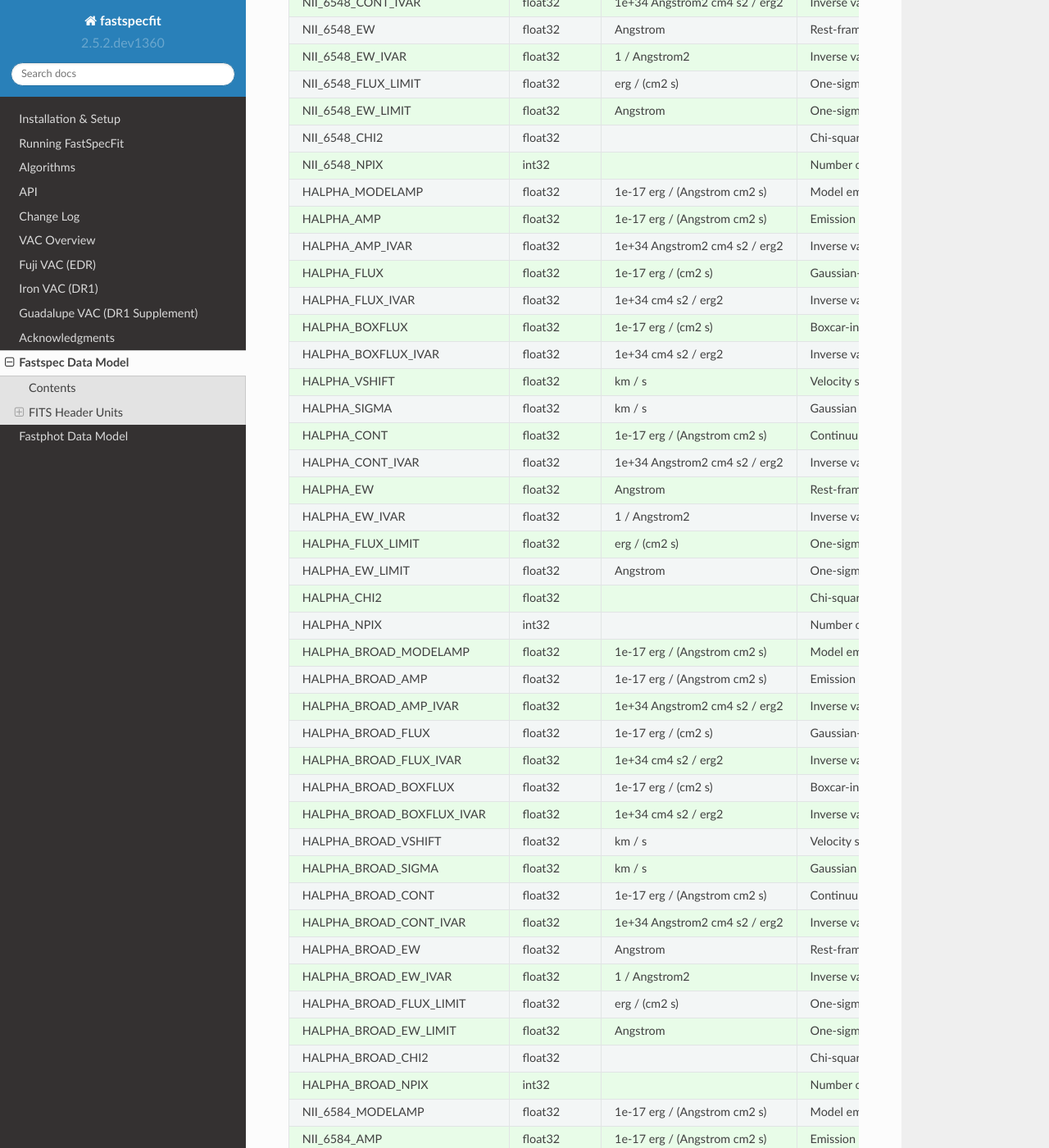
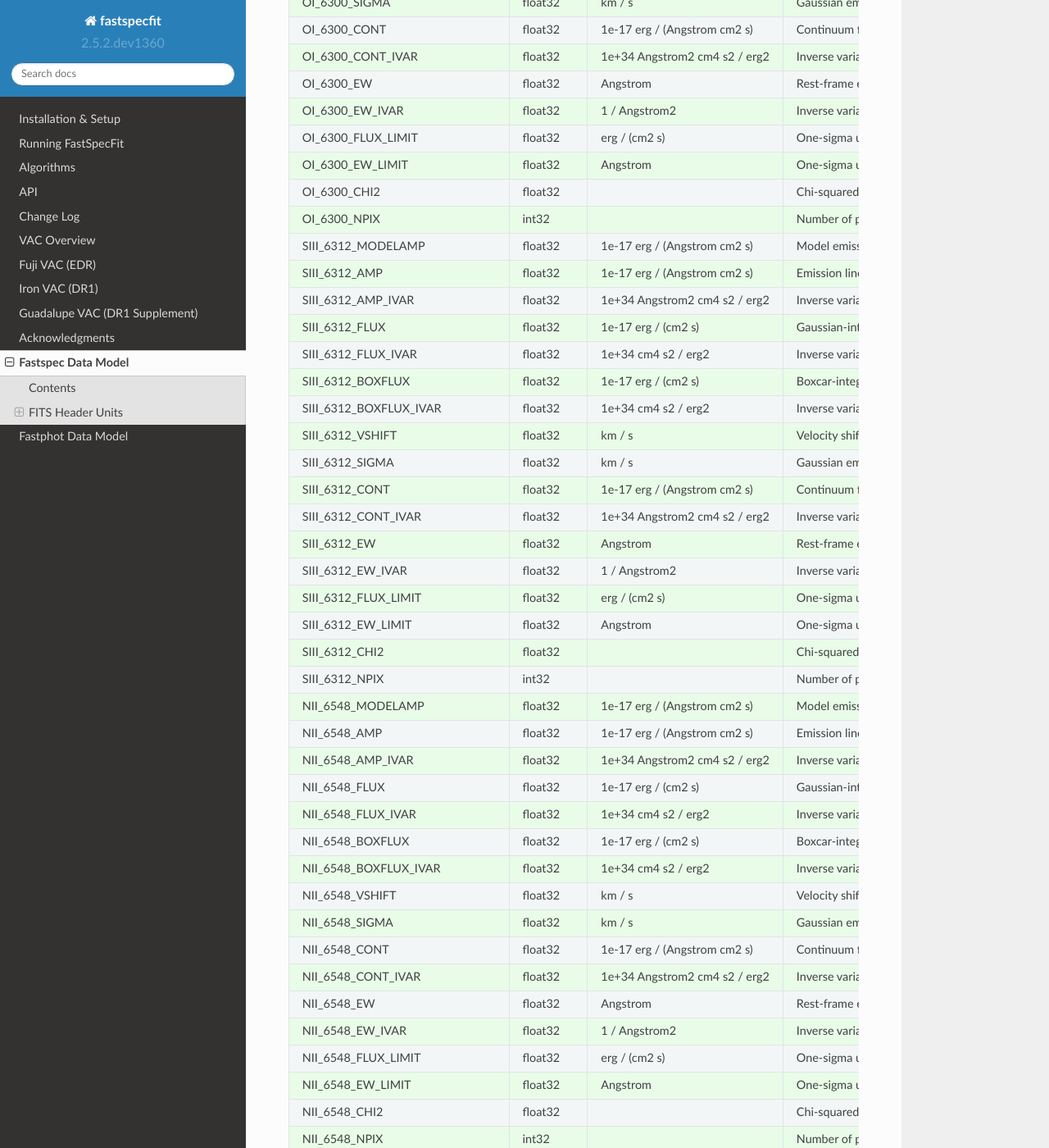
Before and after one commit to desihub/fastspecfit, a Sphinx documentation site: the page built from doc/fastspec.rst, in a window 1280 px wide and 1400 px high, scrolled down 23862 px. Shown: the whole window at 82% size. Built offline with Sphinx 7.4.7 and the Read the Docs theme 2.0.0, drawn with Linux system fonts in a browser that asks for light colours; some of the changed text lies outside the part shown.

Commit message:
more data model cleanup

```diff
--- a/doc/fastspec.rst
+++ b/doc/fastspec.rst
@@ -212,6 +212,23 @@ Name                         Type         Units                         Descript
             LYALPHA_EW_LIMIT      float32                      Angstrom One-sigma upper limit on the emission line equivalent width.
                 LYALPHA_CHI2      float32                               Chi-squared of the line-fit.
                 LYALPHA_NPIX        int32                               Number of pixels attributed to the emission line.
+            NV_1240_MODELAMP      float32  1e-17 erg / (Angstrom cm2 s) Model emission-line amplitude.
+                 NV_1240_AMP      float32  1e-17 erg / (Angstrom cm2 s) Emission line amplitude.
+            NV_1240_AMP_IVAR      float32 1e+34 Angstrom2 cm4 s2 / erg2 Inverse variance of line-amplitude.
+                NV_1240_FLUX      float32           1e-17 erg / (cm2 s) Gaussian-integrated emission-line flux.
+           NV_1240_FLUX_IVAR      float32           1e+34 cm4 s2 / erg2 Inverse variance of integrated flux.
+             NV_1240_BOXFLUX      float32           1e-17 erg / (cm2 s) Boxcar-integrated emission-line flux.
+        NV_1240_BOXFLUX_IVAR      float32           1e+34 cm4 s2 / erg2 Inverse variance of boxcar-integrated flux.
+              NV_1240_VSHIFT      float32                        km / s Velocity shift relative to Z.
+               NV_1240_SIGMA      float32                        km / s Gaussian emission-line width.
+                NV_1240_CONT      float32  1e-17 erg / (Angstrom cm2 s) Continuum flux at line center.
+           NV_1240_CONT_IVAR      float32 1e+34 Angstrom2 cm4 s2 / erg2 Inverse variance of continuum flux.
+                  NV_1240_EW      float32                      Angstrom Rest-frame emission-line equivalent width.
+             NV_1240_EW_IVAR      float32                 1 / Angstrom2 Inverse variance of equivalent width.
+          NV_1240_FLUX_LIMIT      float32                 erg / (cm2 s) One-sigma upper limit on the emission line flux.
+            NV_1240_EW_LIMIT      float32                      Angstrom One-sigma upper limit on the emission line equivalent width.
+                NV_1240_CHI2      float32                               Chi-squared of the line-fit.
+                NV_1240_NPIX        int32                               Number of pixels attributed to the emission line.
             OI_1304_MODELAMP      float32  1e-17 erg / (Angstrom cm2 s) Model emission-line amplitude.
                  OI_1304_AMP      float32  1e-17 erg / (Angstrom cm2 s) Emission line amplitude.
             OI_1304_AMP_IVAR      float32 1e+34 Angstrom2 cm4 s2 / erg2 Inverse variance of line-amplitude.
@@ -337,6 +354,7 @@ Name                         Type         Units                         Descript
               MGII_2796_FLUX      float32           1e-17 erg / (cm2 s) Gaussian-integrated emission-line flux.
          MGII_2796_FLUX_IVAR      float32           1e+34 cm4 s2 / erg2 Inverse variance of integrated flux.
            MGII_2796_BOXFLUX      float32           1e-17 erg / (cm2 s) Boxcar-integrated emission-line flux.
+      MGII_2796_BOXFLUX_IVAR      float32           1e+34 cm4 s2 / erg2 Inverse variance of boxcar-integrated flux.
             MGII_2796_VSHIFT      float32                        km / s Velocity shift relative to Z.
              MGII_2796_SIGMA      float32                        km / s Gaussian emission-line width.
               MGII_2796_CONT      float32  1e-17 erg / (Angstrom cm2 s) Continuum flux at line center.
@@ -472,6 +490,7 @@ Name                         Type         Units                         Descript
                H6_BROAD_FLUX      float32           1e-17 erg / (cm2 s) Gaussian-integrated emission-line flux.
           H6_BROAD_FLUX_IVAR      float32           1e+34 cm4 s2 / erg2 Inverse variance of integrated flux.
             H6_BROAD_BOXFLUX      float32           1e-17 erg / (cm2 s) Boxcar-integrated emission-line flux.
+       H6_BROAD_BOXFLUX_IVAR      float32           1e+34 cm4 s2 / erg2 Inverse variance of boxcar-integrated flux.
              H6_BROAD_VSHIFT      float32                        km / s Velocity shift relative to Z.
               H6_BROAD_SIGMA      float32                        km / s Gaussian emission-line width.
                H6_BROAD_CONT      float32  1e-17 erg / (Angstrom cm2 s) Continuum flux at line center.
@@ -754,6 +773,23 @@ Name                         Type         Units                         Descript
             OI_6300_EW_LIMIT      float32                      Angstrom One-sigma upper limit on the emission line equivalent width.
                 OI_6300_CHI2      float32                               Chi-squared of the line-fit.
                 OI_6300_NPIX        int32                               Number of pixels attributed to the emission line.
+          SIII_6312_MODELAMP      float32  1e-17 erg / (Angstrom cm2 s) Model emission line amplitude.
+               SIII_6312_AMP      float32  1e-17 erg / (Angstrom cm2 s) Emission line amplitude.
+          SIII_6312_AMP_IVAR      float32 1e+34 Angstrom2 cm4 s2 / erg2 Inverse variance of line-amplitude.
+              SIII_6312_FLUX      float32           1e-17 erg / (cm2 s) Gaussian-integrated emission-line flux.
+         SIII_6312_FLUX_IVAR      float32           1e+34 cm4 s2 / erg2 Inverse variance of integrated flux.
+           SIII_6312_BOXFLUX      float32           1e-17 erg / (cm2 s) Boxcar-integrated emission-line flux.
+      SIII_6312_BOXFLUX_IVAR      float32           1e+34 cm4 s2 / erg2 Inverse variance of boxcar-integrated flux.
+            SIII_6312_VSHIFT      float32                        km / s Velocity shift relative to Z.
+             SIII_6312_SIGMA      float32                        km / s Gaussian emission-line width.
+              SIII_6312_CONT      float32  1e-17 erg / (Angstrom cm2 s) Continuum flux at line center.
+         SIII_6312_CONT_IVAR      float32 1e+34 Angstrom2 cm4 s2 / erg2 Inverse variance of continuum flux.
+                SIII_6312_EW      float32                      Angstrom Rest-frame emission-line equivalent width.
+           SIII_6312_EW_IVAR      float32                 1 / Angstrom2 Inverse variance of equivalent width.
+        SIII_6312_FLUX_LIMIT      float32                 erg / (cm2 s) One-sigma upper limit on the emission line flux.
+          SIII_6312_EW_LIMIT      float32                      Angstrom One-sigma upper limit on the emission line equivalent width.
+              SIII_6312_CHI2      float32                               Chi-squared of the line-fit.
+              SIII_6312_NPIX        int32                               Number of pixels attributed to the emission line.
            NII_6548_MODELAMP      float32  1e-17 erg / (Angstrom cm2 s) Model emission line amplitude.
                 NII_6548_AMP      float32  1e-17 erg / (Angstrom cm2 s) Emission line amplitude.
            NII_6548_AMP_IVAR      float32 1e+34 Angstrom2 cm4 s2 / erg2 Inverse variance of line-amplitude.
@@ -998,7 +1034,7 @@ Name                   Type        Units      Description
              TSNR2_QSO float32                Template signal-to-noise ratio squared for QSO targets.
              TSNR2_LYA float32                Template signal-to-noise ratio squared for LYA targets.
                PHOTSYS    str1                Photometric system (*N* or *S*).
-               LS_ID     int64                Unique Legacy Surveys identification number.
+                 LS_ID   int64                Unique Legacy Surveys identification number.
            FIBERFLUX_G float32           nmgy Fiber g-band flux corrected for Galactic extinction.
            FIBERFLUX_R float32           nmgy Fiber r-band flux corrected for Galactic extinction.
            FIBERFLUX_Z float32           nmgy Fiber z-band flux corrected for Galactic extinction.
```
Also changed, not shown: other parts of doc/fastspec.rst (+2 -2 lines).
